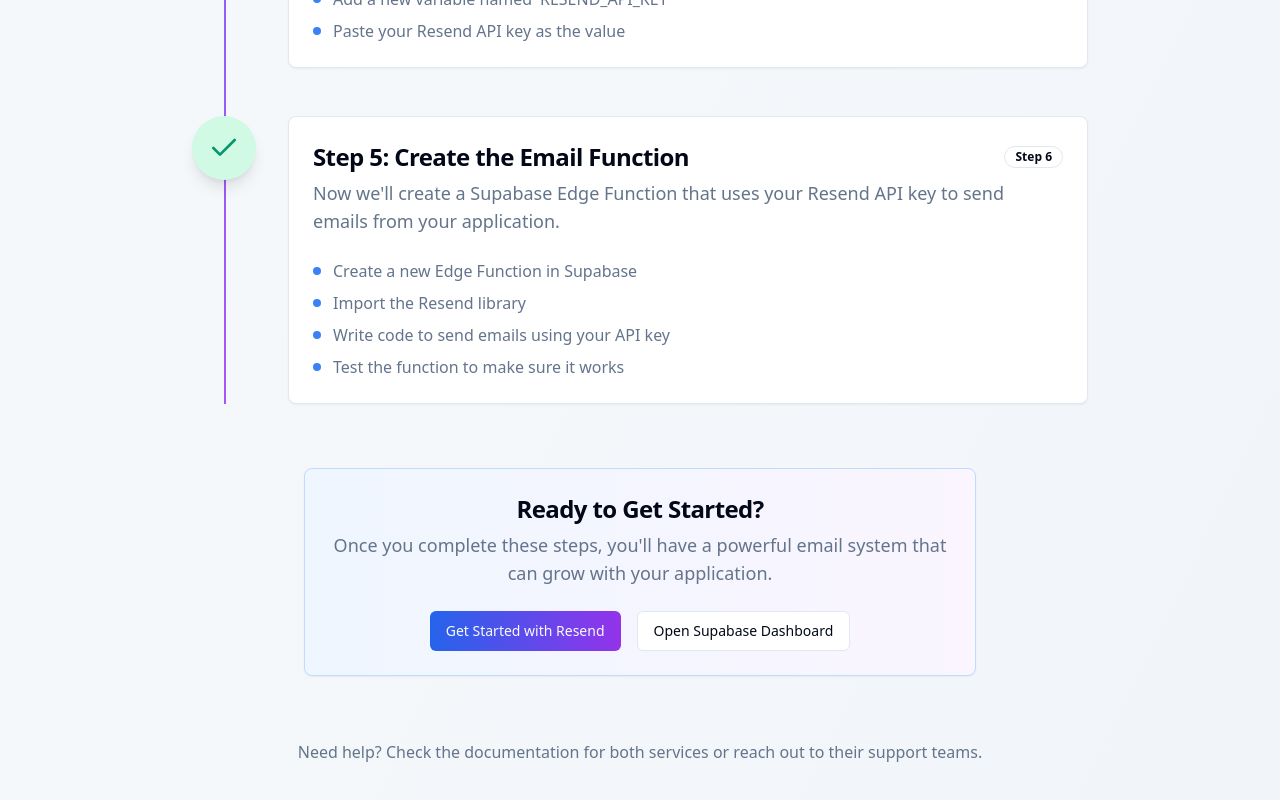
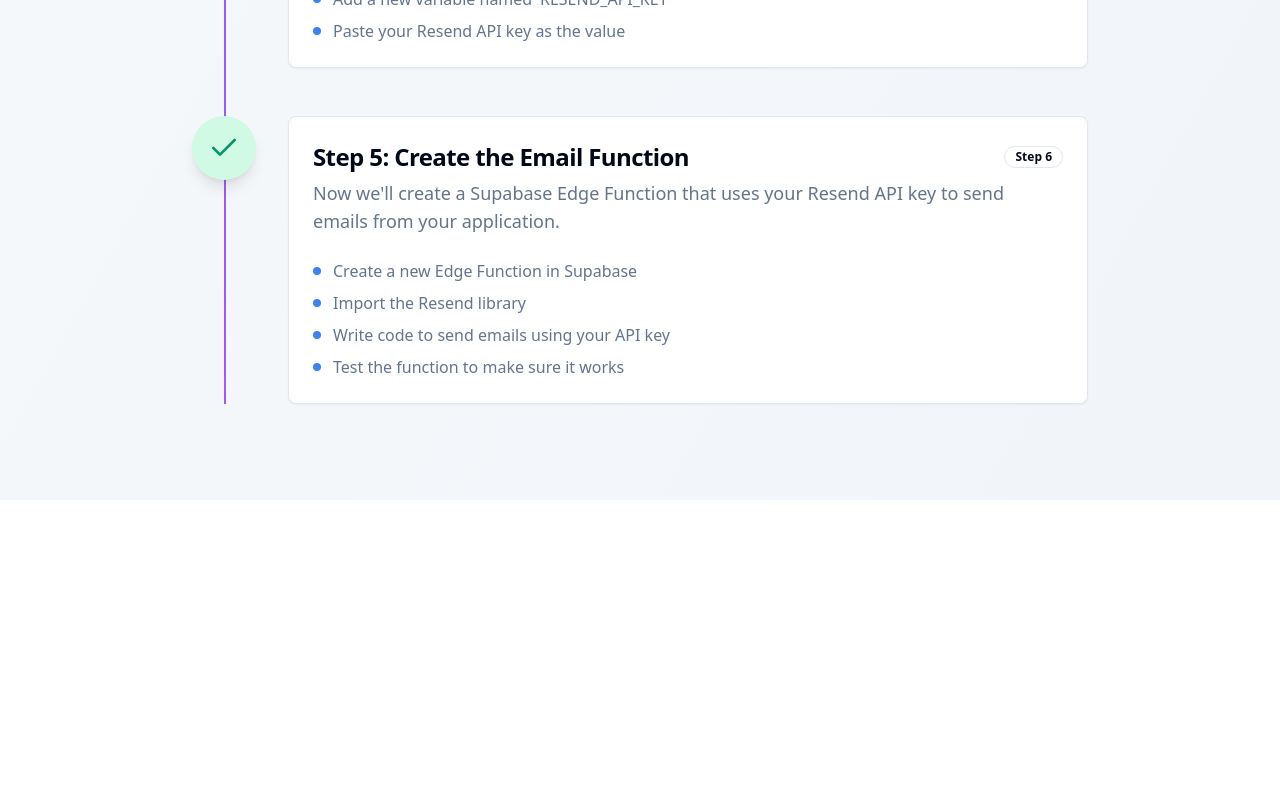
Before and after one commit to Launch-by-Lunch/lbl-resend-com, a React (Vite) app: page / in a window 1280 px wide. Shown: the part 1790-2590 px from the top of the page. After the commit the page ends 2290 px from the top, so only its background shows below. Built offline with nearby package versions, Linux system fonts and the light colour scheme.

Commit message:
Remove footer and call to action
Removes the "Ready to Get Started?" call to action and the footer copy from the page.

```diff
--- a/src/pages/Index.tsx
+++ b/src/pages/Index.tsx
@@ -1,9 +1,7 @@
-
 import React from 'react';
 import { Check, Mail, Globe, Key, Code, Settings } from 'lucide-react';
 import { Card, CardContent, CardDescription, CardHeader, CardTitle } from '@/components/ui/card';
 import { Badge } from '@/components/ui/badge';
-import { Button } from '@/components/ui/button';
 
 const Index = () => {
   const timelineSteps = [
@@ -143,37 +141,6 @@ const Index = () => {
             ))}
           </div>
         </div>
-
-        {/* Call to Action */}
-        <div className="text-center mt-16">
-          <Card className="max-w-2xl mx-auto bg-gradient-to-r from-blue-50 to-purple-50 border-blue-200">
-            <CardHeader>
-              <CardTitle className="text-2xl">Ready to Get Started?</CardTitle>
-              <CardDescription className="text-lg">
-                Once you complete these steps, you'll have a powerful email system that can grow with your application.
-              </CardDescription>
-            </CardHeader>
-            <CardContent>
-              <div className="flex flex-col sm:flex-row gap-4 justify-center">
-                <Button asChild className="bg-gradient-to-r from-blue-600 to-purple-600 hover:from-blue-700 hover:to-purple-700">
-                  <a href="https://resend.com" target="_blank" rel="noopener noreferrer">
-                    Get Started with Resend
-                  </a>
-                </Button>
-                <Button variant="outline" asChild>
-                  <a href="https://supabase.com" target="_blank" rel="noopener noreferrer">
-                    Open Supabase Dashboard
-                  </a>
-                </Button>
-              </div>
-            </CardContent>
-          </Card>
-        </div>
-
-        {/* Footer */}
-        <div className="text-center mt-16 text-muted-foreground">
-          <p>Need help? Check the documentation for both services or reach out to their support teams.</p>
-        </div>
       </div>
     </div>
   );
```
